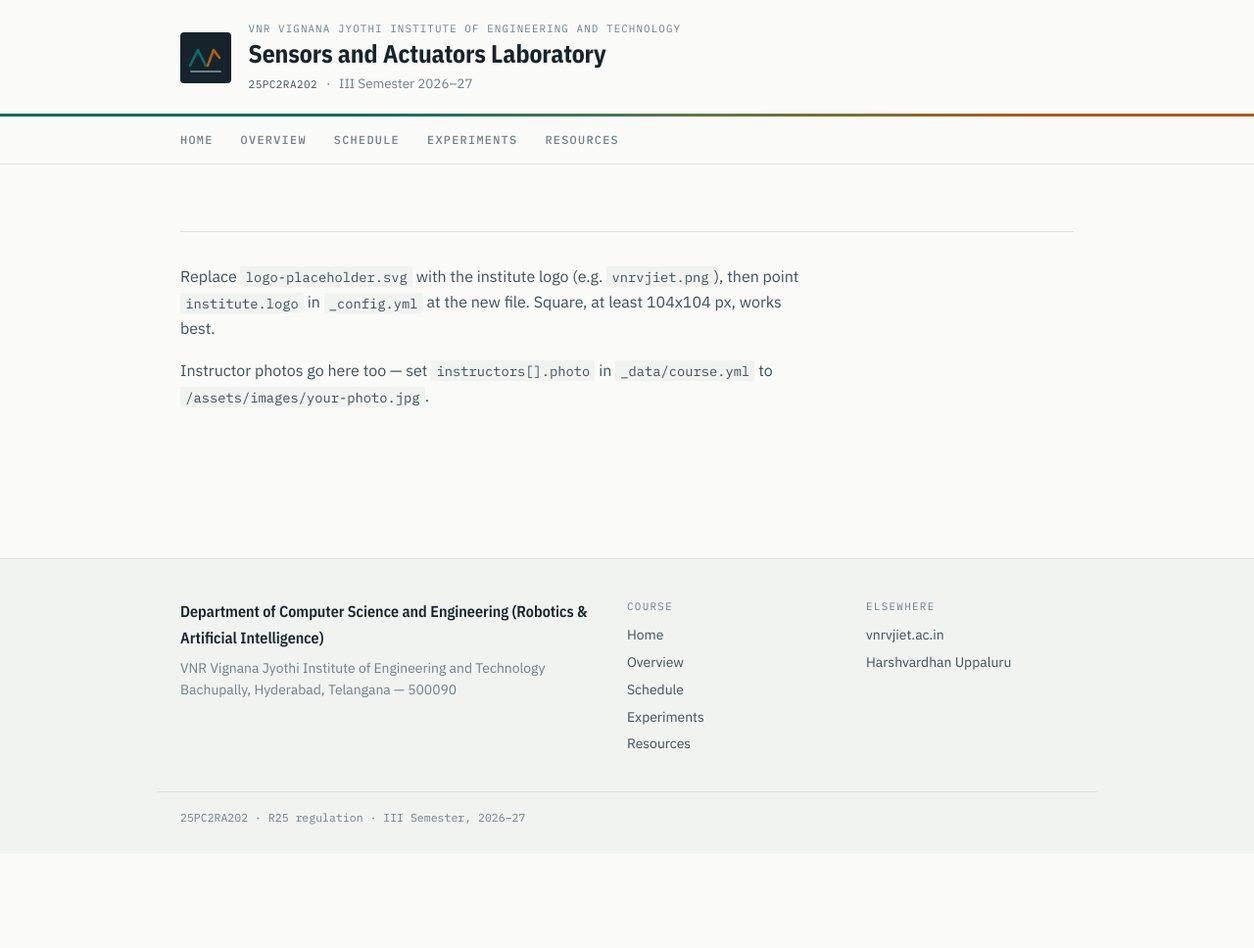
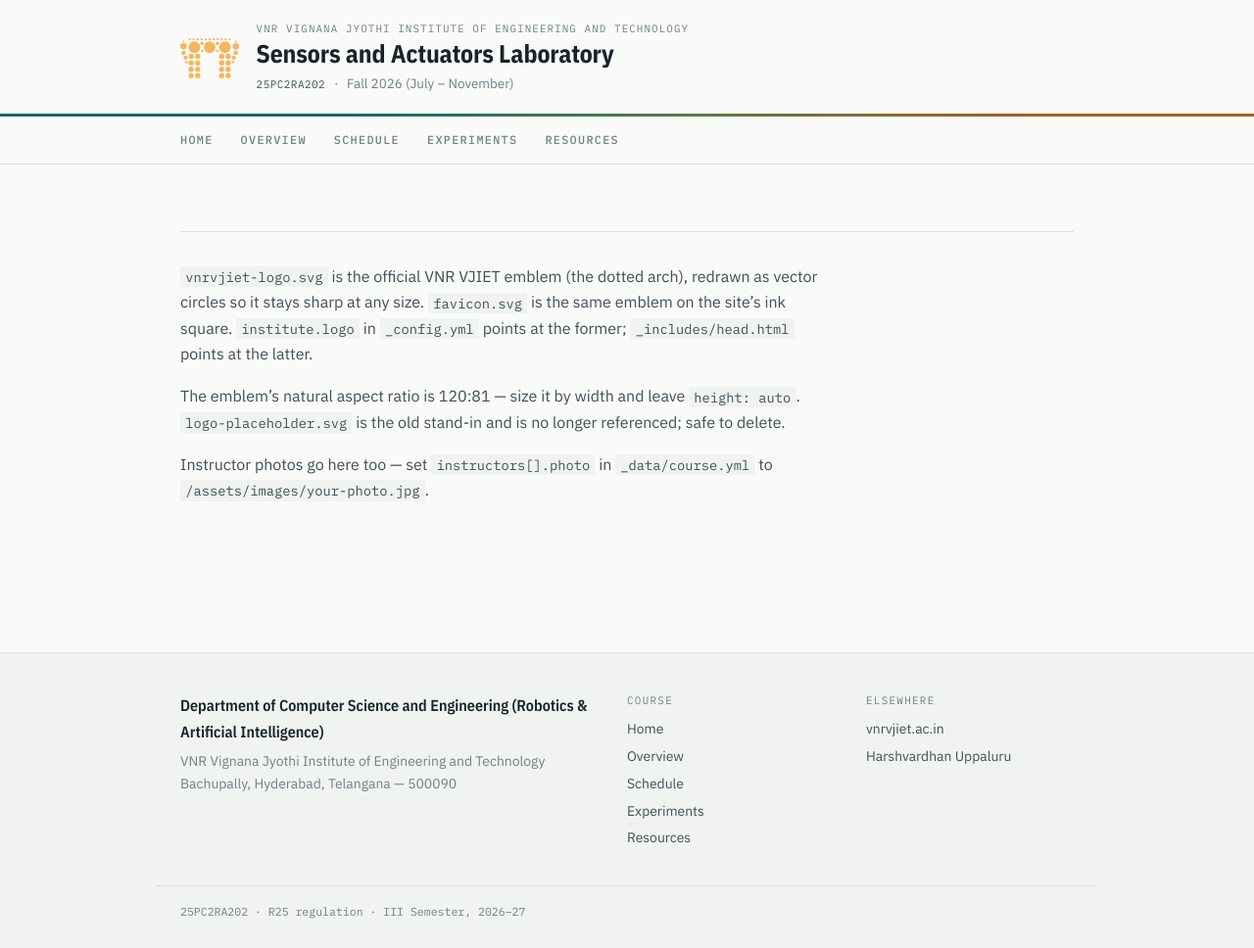
Before and after one commit to uhvardhan/sensors-actuators-lab, a Jekyll site: the page built from assets/images/README.md, in a window 1280 px wide and 968 px high. Shown: the whole window at 98% size. Built offline with Jekyll 4.4.1, drawn with Linux system fonts in a browser that asks for light colours; our own code applies the rules of GitHub Pages for plain Markdown files.

Commit message:
Use official VNR VJIET emblem; label term as Fall 2026
Replace the placeholder chart mark with the institute's dotted-arch
emblem, redrawn as vector circles (#F3B75E) so it stays sharp at any
size. The masthead mark slot was a hard 52x52 square, which squashed
the arch's 120:81 ratio -- it is now sized by width with height:auto.

- assets/images/vnrvjiet-logo.svg: new emblem, wired to institute.logo
- assets/images/favicon.svg: same arch on the site's ink square
- masthead.html / style.css: mark 60px wide (50px on mobile)
- _config.yml: tagline now "Fall 2026 (July - November)"

Co-Authored-By: Claude Opus 5 <noreply@anthropic.com>
Claude-Session: https://claude.ai/code/session_019icvzhAgnNWJ32j6aSJQQF

```diff
--- a/_config.yml
+++ b/_config.yml
@@ -1,6 +1,6 @@
 # ─── Site identity ────────────────────────────────────────────────────────────
 title: "Sensors and Actuators Laboratory"
-tagline: "III Semester 2026–27"
+tagline: "Fall 2026 (July – November)"
 description: >-
   Course website for Sensors and Actuators Laboratory (25PC2RA202),
   B.Tech. CSE (Robotics & Artificial Intelligence), VNR VJIET.
@@ -14,8 +14,8 @@ institute:
   name: "VNR Vignana Jyothi Institute of Engineering and Technology"
   short: "VNR VJIET"
   url: "https://www.vnrvjiet.ac.in"
-  # Replace with the real institute logo, e.g. /assets/images/vnrvjiet.png
-  logo: "/assets/images/logo-placeholder.svg"
+  # Official VNR VJIET emblem (vector). Natural aspect ratio is 120:81.
+  logo: "/assets/images/vnrvjiet-logo.svg"
   department: "Department of Computer Science and Engineering (Robotics & Artificial Intelligence)"
   address: "Bachupally, Hyderabad, Telangana — 500090"
 
--- a/_includes/masthead.html
+++ b/_includes/masthead.html
@@ -1,7 +1,7 @@
 <header class="masthead">
   <div class="wrap masthead__inner">
     <a class="masthead__mark" href="{{ site.institute.url }}" aria-label="{{ site.institute.name }}">
-      <img src="{{ site.institute.logo | relative_url }}" alt="{{ site.institute.short }} logo" width="52" height="52">
+      <img src="{{ site.institute.logo | relative_url }}" alt="{{ site.institute.short }} logo" width="60" height="41">
     </a>
     <div class="masthead__text">
       <a class="masthead__institute" href="{{ site.institute.url }}">{{ site.institute.name }}</a>
--- a/assets/css/style.css
+++ b/assets/css/style.css
@@ -83,7 +83,7 @@ a:hover { text-decoration: underline; text-underline-offset: 3px; }
 }
 
 .masthead__mark { flex: 0 0 auto; display: block; }
-.masthead__mark img { display: block; width: 52px; height: 52px; }
+.masthead__mark img { display: block; width: 60px; height: auto; }
 
 .masthead__text { min-width: 0; }
 
@@ -561,7 +561,7 @@ tbody tr:hover td { background: rgba(22, 35, 42, .022); }
 @media (max-width: 640px) {
   .wrap { padding-inline: 1.15rem; }
   .masthead__inner { gap: .85rem; }
-  .masthead__mark img { width: 42px; height: 42px; }
+  .masthead__mark img { width: 50px; height: auto; }
   .update { grid-template-columns: 1fr; gap: .3rem; }
   .specs__row { grid-template-columns: 1fr; gap: .15rem; }
   .footer__inner { grid-template-columns: 1fr; gap: 1.5rem; }
--- a/assets/images/README.md
+++ b/assets/images/README.md
@@ -1,5 +1,10 @@
-Replace `logo-placeholder.svg` with the institute logo (e.g. `vnrvjiet.png`), then point
-`institute.logo` in `_config.yml` at the new file. Square, at least 104x104 px, works best.
+`vnrvjiet-logo.svg` is the official VNR VJIET emblem (the dotted arch), redrawn as vector
+circles so it stays sharp at any size. `favicon.svg` is the same emblem on the site's ink
+square. `institute.logo` in `_config.yml` points at the former; `_includes/head.html` points
+at the latter.
+
+The emblem's natural aspect ratio is 120:81 — size it by width and leave `height: auto`.
+`logo-placeholder.svg` is the old stand-in and is no longer referenced; safe to delete.
 
 Instructor photos go here too — set `instructors[].photo` in `_data/course.yml` to
 `/assets/images/your-photo.jpg`.
```
Also changed, not shown: assets/images/favicon.svg, assets/images/vnrvjiet-logo.svg (added).
